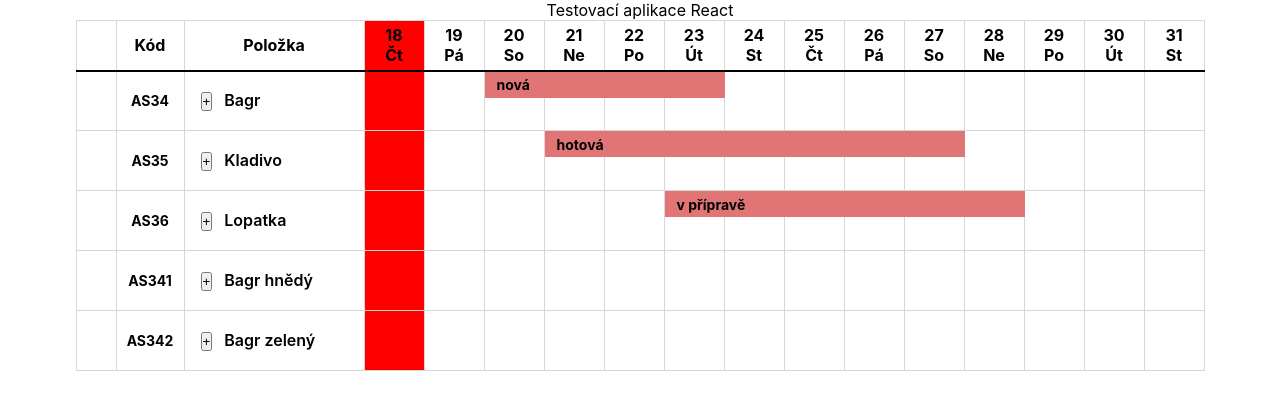
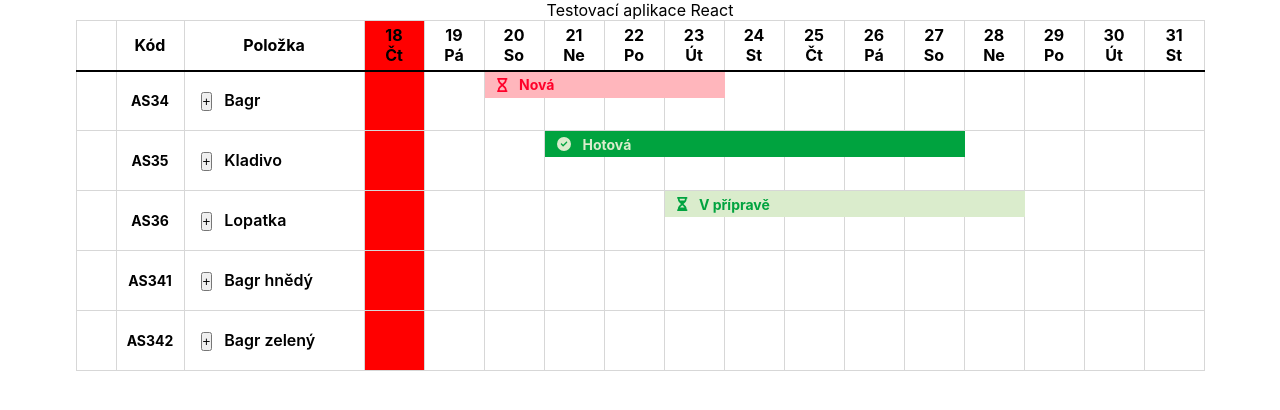
Before and after one commit to Orange4Broom/testovaci-apka, a React (Create React App) app: page / in a window 1280 px wide. Shown: the top 410 px of the page. Built offline with nearby package versions, Linux system fonts and the light colour scheme.

Commit message:
Add loan id and Icon to CalendarLoan component and add functions to set colors by loan state

```diff
--- a/src/components/elements/Calendar/CalendarColumn.tsx
+++ b/src/components/elements/Calendar/CalendarColumn.tsx
@@ -28,6 +28,7 @@ export const CalendarColumn: React.FC<Props> = ({ dateString, property }) => {
               loan.propertyId === property.id ? (
               <CalendarLoan
                 key={loan.id}
+                id={loan.id}
                 loan={loan}
                 loanDayCount={getLoanDayCount(loan.startDate, loan.endDate)}
               />
--- a/src/components/elements/CalendarLoan/CalendarLoan.scss
+++ b/src/components/elements/CalendarLoan/CalendarLoan.scss
@@ -17,13 +17,14 @@
   }
 
   &:hover {
-    cursor: pointer;
 
     .loan__button {
       display: flex;
+      align-items: center;
+      justify-content: center;
       height: 10px;
       width: 10px;
-      background: red;
+      cursor: pointer;
     }
   }
 }
--- a/src/components/elements/CalendarLoan/CalendarLoan.tsx
+++ b/src/components/elements/CalendarLoan/CalendarLoan.tsx
@@ -2,24 +2,41 @@ import React from 'react';
 import { Loan } from '../../../typings/loan';
 
 import './CalendarLoan.scss';
+import { Icon } from '../Icon/Icon';
+import {
+  setBackgroundColorByLoanState,
+  setColorByLoanState,
+  setIconByLoanState,
+} from '../../../utils/state';
 
 interface Props {
-  key: string;
+  id: string;
   loan: Loan;
   loanDayCount: number;
 }
 
-export const CalendarLoan: React.FC<Props> = ({ key, loan, loanDayCount }) => {
+export const CalendarLoan: React.FC<Props> = ({ id, loan, loanDayCount }) => {
   return (
     <div
-      key={key}
+      key={id}
       style={{
         width: `${loanDayCount * 60}px`,
+        backgroundColor: setBackgroundColorByLoanState(loan.state),
       }}
       className="loan"
     >
-      <div className="loan__button"></div>
-      <p className="loan__state">{loan.state}</p>
+      <div className="loan__button">
+        <Icon name="xmark" type="fas" color="dark-grey" />
+      </div>
+
+      <Icon
+        name={setIconByLoanState(loan.state)}
+        type="fas"
+        color={setColorByLoanState(loan.state)}
+      />
+      <p style={{ color: setColorByLoanState(loan.state) }}>
+        {`${loan.state[0].toUpperCase() + loan.state.slice(1)}`}
+      </p>
     </div>
   );
 };
--- /dev/null
+++ b/src/utils/state.ts
@@ -0,0 +1,38 @@
+export const setIconByLoanState = (loanState: string) => {
+  switch (loanState) {
+    case 'nová':
+      return 'hourglass';
+    case 'v přípravě':
+      return 'hourglass-half';
+    case 'hotová':
+      return 'circle-check';
+    default:
+      return 'circle-question';
+  }
+};
+
+export const setColorByLoanState = (loanState: string) => {
+  switch (loanState) {
+    case 'nová':
+      return '#ff002a';
+    case 'v přípravě':
+      return '#00a33f';
+    case 'hotová':
+      return '#daeccc';
+    default:
+      return 'dark-grey';
+  }
+};
+
+export const setBackgroundColorByLoanState = (loanState: string) => {
+  switch (loanState) {
+    case 'nová':
+      return '#ffb6bc';
+    case 'v přípravě':
+      return '#daeccc';
+    case 'hotová':
+      return '#00a33f';
+    default:
+      return 'dark-grey';
+  }
+};
```
